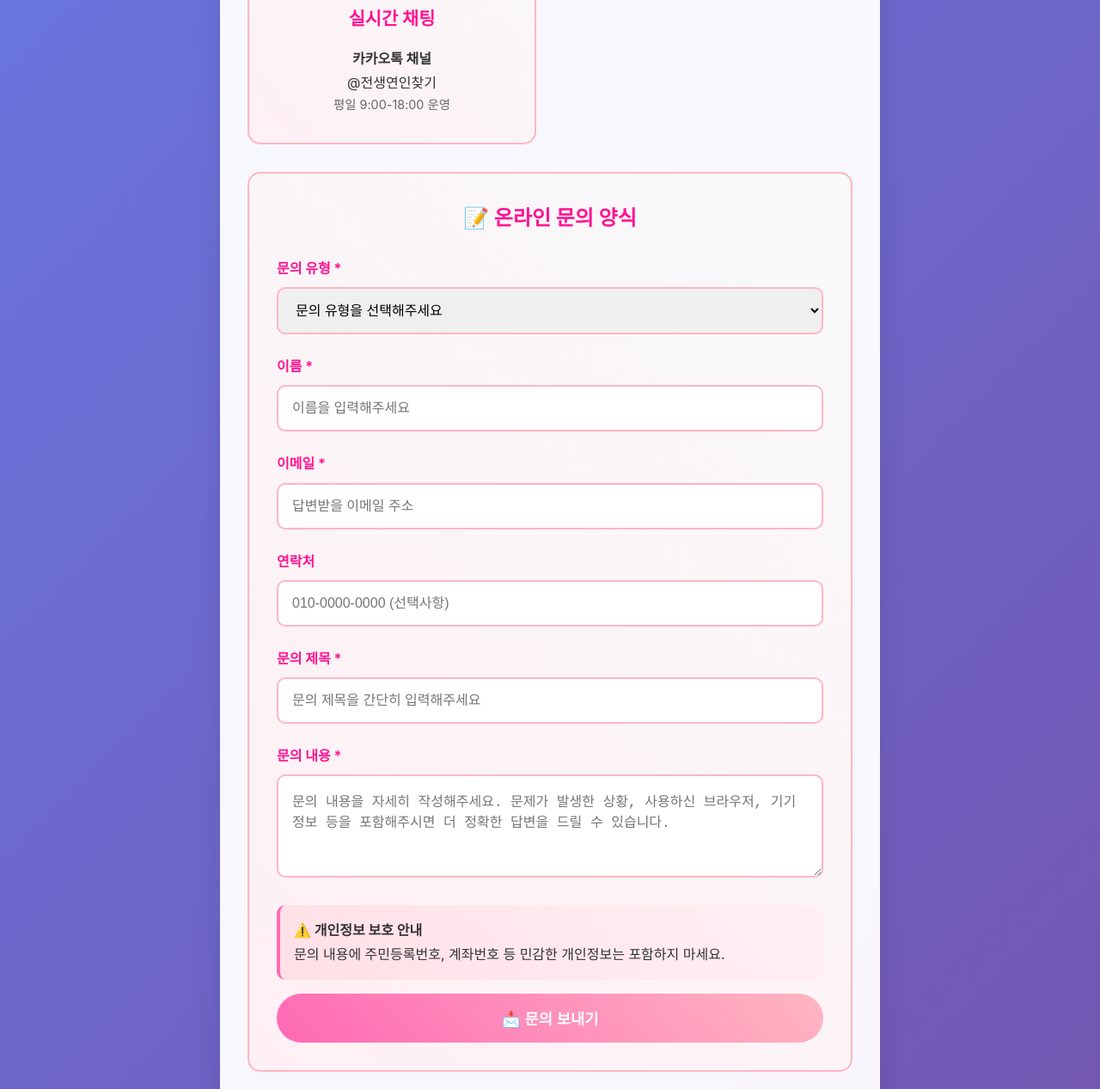
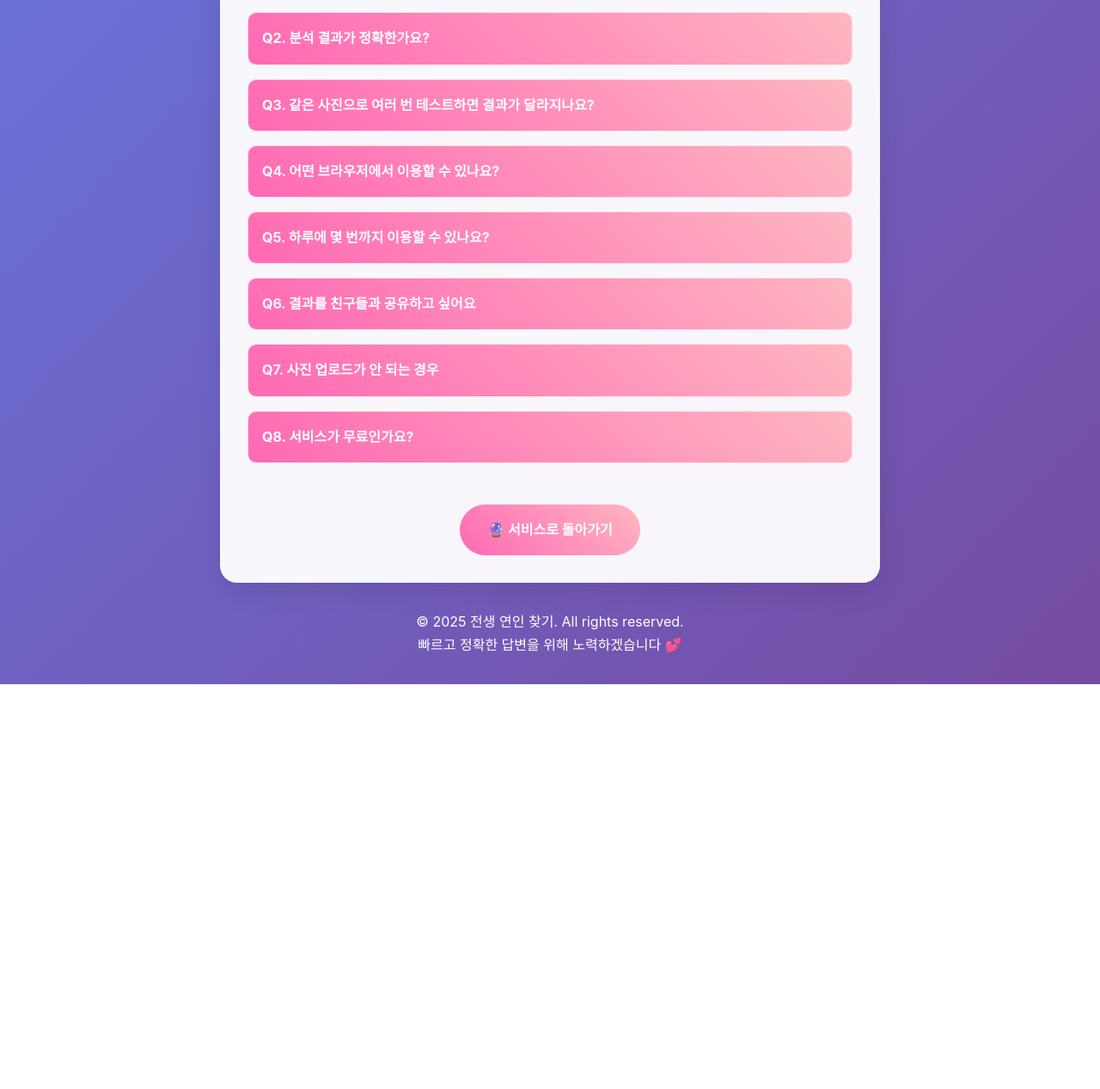
Before and after one commit to BYEONGJUJO/past_lover_test, a website: page contact.html in a window 1280 px wide. Shown: the part 751-2018 px from the top of the page at 86% size. After the commit the page ends 1547 px from the top, so only its background shows below. Drawn offline with Linux system fonts and the light colour scheme.

Commit message:
Update contact.html

```diff
--- a/contact.html
+++ b/contact.html
@@ -245,7 +245,7 @@
                 <div class="contact-card">
                     <div class="icon">📧</div>
                     <h3>이메일 문의</h3>
-                    <p><strong>support@pastlife-lover.com</strong></p>
+                    <p><strong>mgenwa100@gmail.com</strong></p>
                     <p>평일 9:00-18:00 (주말/공휴일 제외)</p>
                     <p style="font-size: 0.9rem; color: #666;">
                         24시간 내 답변 드립니다
@@ -255,78 +255,14 @@
                 <div class="contact-card">
                     <div class="icon">📞</div>
                     <h3>전화 문의</h3>
-                    <p><strong>1588-0000</strong></p>
+                    <p><strong>070-7954-9057</strong></p>
                     <p>평일 9:00-18:00</p>
                     <p style="font-size: 0.9rem; color: #666;">
                         점심시간 12:00-13:00 제외
                     </p>
                 </div>
 
-                <div class="contact-card">
-                    <div class="icon">💬</div>
-                    <h3>실시간 채팅</h3>
-                    <p><strong>카카오톡 채널</strong></p>
-                    <p>@전생연인찾기</p>
-                    <p style="font-size: 0.9rem; color: #666;">
-                        평일 9:00-18:00 운영
-                    </p>
-                </div>
-            </div>
 
-            <!-- 온라인 문의 양식 -->
-            <div class="contact-form">
-                <h2 style="color: #FF1493; margin-bottom: 1.5rem; text-align: center;">📝 온라인 문의 양식</h2>
-
-                <div class="success-message" id="successMessage">
-                    ✅ 문의가 성공적으로 접수되었습니다! 빠른 시일 내에 답변드리겠습니다.
-                </div>
-
-                <form id="contactForm">
-                    <div class="form-group">
-                        <label for="inquiryType">문의 유형 *</label>
-                        <select id="inquiryType" name="inquiryType" required>
-                            <option value="">문의 유형을 선택해주세요</option>
-                            <option value="service">서비스 이용 문의</option>
-                            <option value="technical">기술적 문제</option>
-                            <option value="privacy">개인정보 관련</option>
-                            <option value="suggestion">서비스 개선 제안</option>
-                            <option value="partnership">제휴 문의</option>
-                            <option value="other">기타 문의</option>
-                        </select>
-                    </div>
-
-                    <div class="form-group">
-                        <label for="userName">이름 *</label>
-                        <input type="text" id="userName" name="userName" required placeholder="이름을 입력해주세요">
-                    </div>
-
-                    <div class="form-group">
-                        <label for="userEmail">이메일 *</label>
-                        <input type="email" id="userEmail" name="userEmail" required placeholder="답변받을 이메일 주소">
-                    </div>
-
-                    <div class="form-group">
-                        <label for="userPhone">연락처</label>
-                        <input type="tel" id="userPhone" name="userPhone" placeholder="010-0000-0000 (선택사항)">
-                    </div>
-
-                    <div class="form-group">
-                        <label for="inquiryTitle">문의 제목 *</label>
-                        <input type="text" id="inquiryTitle" name="inquiryTitle" required placeholder="문의 제목을 간단히 입력해주세요">
-                    </div>
-
-                    <div class="form-group">
-                        <label for="inquiryContent">문의 내용 *</label>
-                        <textarea id="inquiryContent" name="inquiryContent" required placeholder="문의 내용을 자세히 작성해주세요. 문제가 발생한 상황, 사용하신 브라우저, 기기 정보 등을 포함해주시면 더 정확한 답변을 드릴 수 있습니다."></textarea>
-                    </div>
-
-                    <div class="warning-box">
-                        <strong>⚠️ 개인정보 보호 안내</strong><br>
-                        문의 내용에 주민등록번호, 계좌번호 등 민감한 개인정보는 포함하지 마세요.
-                    </div>
-
-                    <button type="submit" class="submit-button">📩 문의 보내기</button>
-                </form>
             </div>
 
             <!-- FAQ 섹션 -->
```
